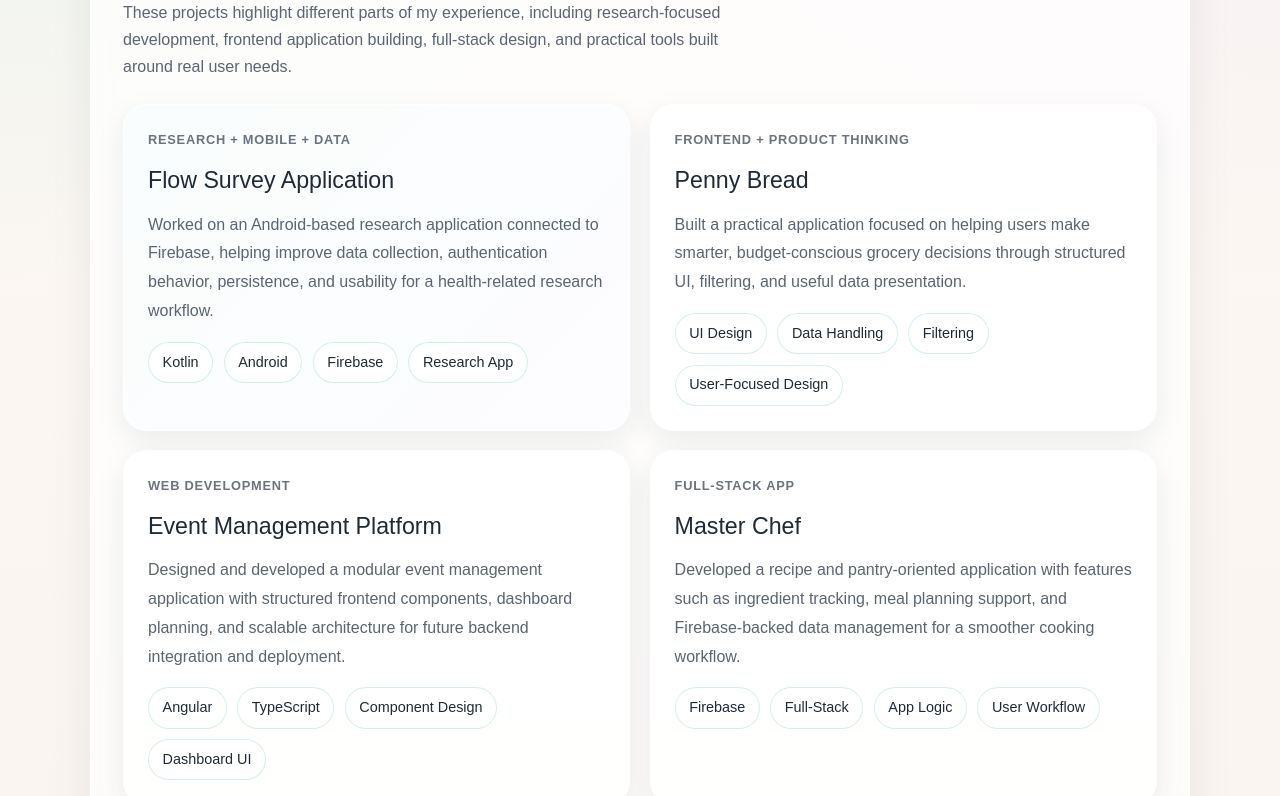
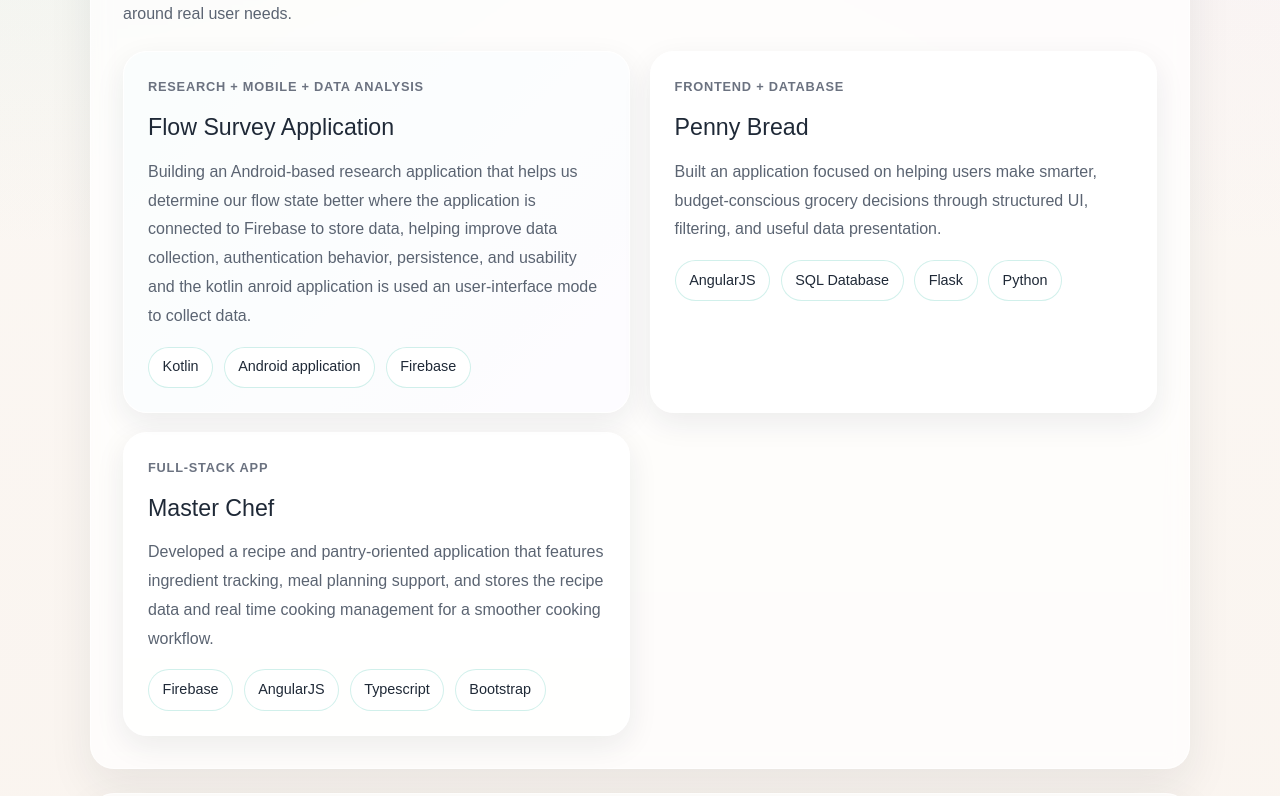
Before and after one commit to subixsh04/Portfolio, a Next.js app in the folder subiksha-portfolio/: page / in a window 1280 px wide. Shown: the part 820-1616 px from the top of the page. Built offline with nearby package versions, Linux system fonts and the light colour scheme.

Commit message:
updated project details changes

```diff
--- a/subiksha-portfolio/app/page.tsx
+++ b/subiksha-portfolio/app/page.tsx
@@ -82,7 +82,7 @@ export default function Home() {
       <section id="projects" className="projects-section">
         <div className="projects-header">
           <p className="section-tag">Featured Projects</p>
-          <h2>Projects that reflect my strengths in software, data, and applied problem solving</h2>
+          <h2>Projects </h2>
           <p className="projects-intro">
             These projects highlight different parts of my experience, including
             research-focused development, frontend application building, full-stack
@@ -91,63 +91,48 @@ export default function Home() {
         </div>
         <div className="projects-grid">
           <article className="project-card featured-project">
-            <p className="project-label">Research + Mobile + Data</p>
+            <p className="project-label">Research + Mobile + Data analysis</p>
             <h3>Flow Survey Application</h3>
             <p className="project-description">
-              Worked on an Android-based research application connected to Firebase,
+              Building an Android-based research application that helps us determine our flow state better
+              where the application is connected to Firebase to store data,
               helping improve data collection, authentication behavior, persistence,
-              and usability for a health-related research workflow.
+              and usability and the kotlin anroid application is used an user-interface mode to collect data.
             </p>
             <div className="project-chip-group">
               <span className="project-chip">Kotlin</span>
-              <span className="project-chip">Android</span>
+              <span className="project-chip">Android application</span>
               <span className="project-chip">Firebase</span>
-              <span className="project-chip">Research App</span>
             </div>
           </article>
           <article className="project-card">
-            <p className="project-label">Frontend + Product Thinking</p>
+            <p className="project-label">Frontend + Database</p>
             <h3>Penny Bread</h3>
             <p className="project-description">
-              Built a practical application focused on helping users make smarter,
+              Built an application focused on helping users make smarter,
               budget-conscious grocery decisions through structured UI, filtering,
               and useful data presentation.
             </p>
             <div className="project-chip-group">
-              <span className="project-chip">UI Design</span>
-              <span className="project-chip">Data Handling</span>
-              <span className="project-chip">Filtering</span>
-              <span className="project-chip">User-Focused Design</span>
-            </div>
-          </article>
-          <article className="project-card">
-            <p className="project-label">Web Development</p>
-            <h3>Event Management Platform</h3>
-            <p className="project-description">
-              Designed and developed a modular event management application with
-              structured frontend components, dashboard planning, and scalable
-              architecture for future backend integration and deployment.
-            </p>
-            <div className="project-chip-group">
-              <span className="project-chip">Angular</span>
-              <span className="project-chip">TypeScript</span>
-              <span className="project-chip">Component Design</span>
-              <span className="project-chip">Dashboard UI</span>
+              <span className="project-chip">AngularJS</span>
+              <span className="project-chip">SQL Database</span>
+              <span className="project-chip">Flask</span>
+              <span className="project-chip">Python</span>
             </div>
           </article>
           <article className="project-card">
             <p className="project-label">Full-Stack App</p>
             <h3>Master Chef</h3>
             <p className="project-description">
-              Developed a recipe and pantry-oriented application with features such as
-              ingredient tracking, meal planning support, and Firebase-backed data
-              management for a smoother cooking workflow.
+              Developed a recipe and pantry-oriented application that features
+              ingredient tracking, meal planning support, and stores the recipe data and
+              real time cooking management for a smoother cooking workflow.
             </p>
             <div className="project-chip-group">
               <span className="project-chip">Firebase</span>
-              <span className="project-chip">Full-Stack</span>
-              <span className="project-chip">App Logic</span>
-              <span className="project-chip">User Workflow</span>
+              <span className="project-chip">AngularJS</span>
+              <span className="project-chip">Typescript</span>
+              <span className="project-chip">Bootstrap</span>
             </div>
           </article>
         </div>
@@ -163,7 +148,7 @@ export default function Home() {
         <div className="about-text">
           <p className="section-tag">About Me</p>
 
-          <h2>Blending data, research, and software to solve meaningful problems</h2>
+          <h2>My Aspirations</h2>
 
           <p className="about-description">
             I am a Computer Science student at Wright State University with interests
```
